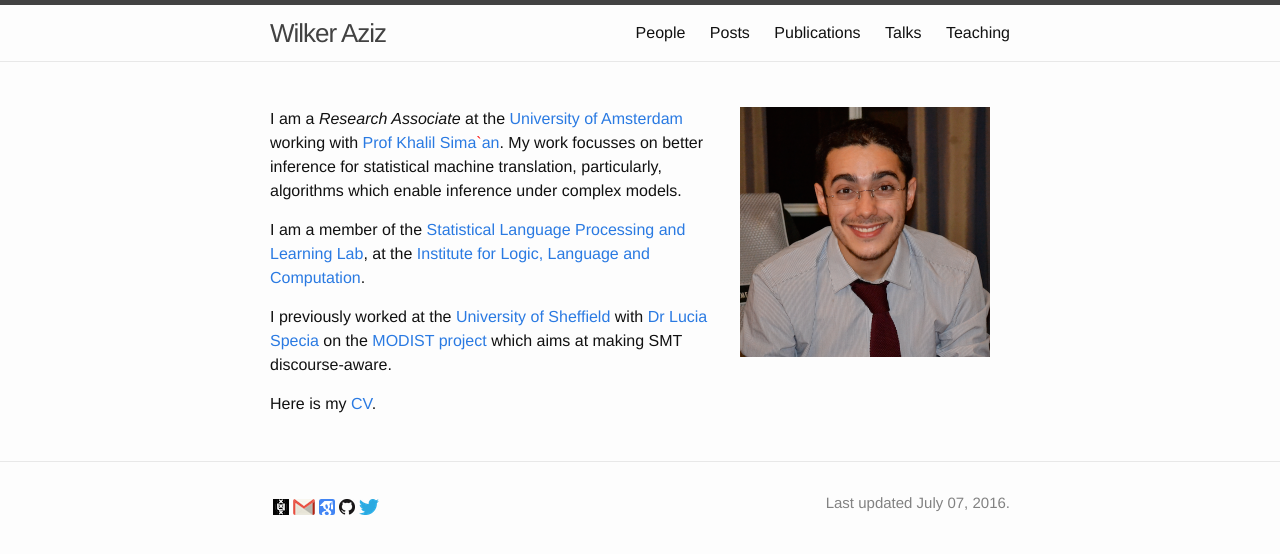
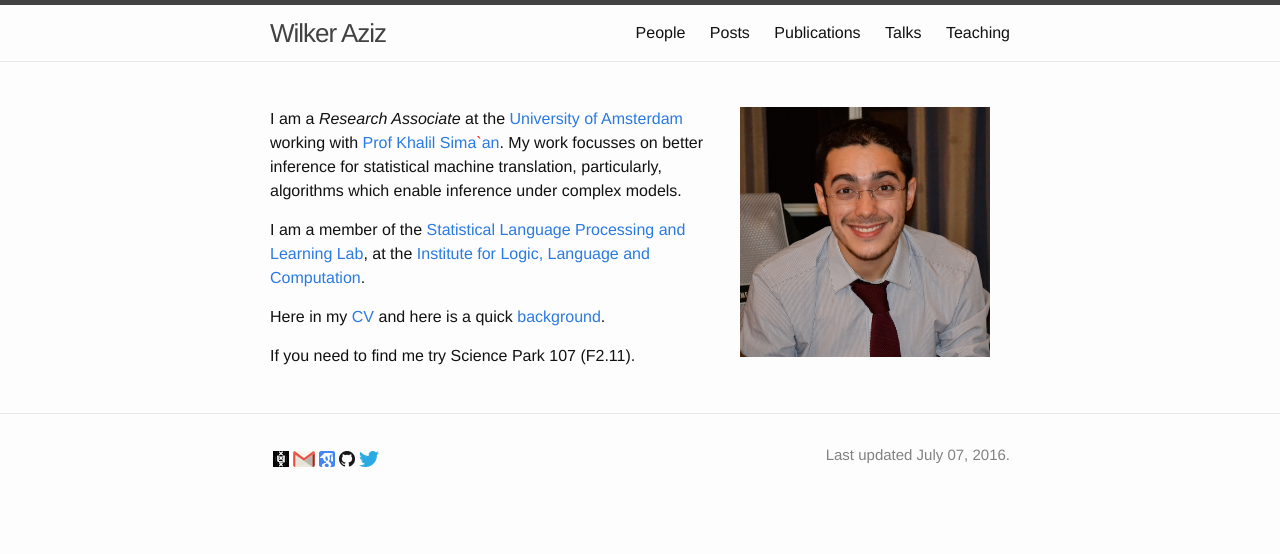
Before and after one commit to wilkeraziz/oldsite, a Jekyll site: the page built from index.md, in a window 1280 px wide. Shown: the top 554 px of the page. Built offline with Jekyll 4.4.1, drawn with Linux system fonts in a browser that asks for light colours.

Commit message:
update address

```diff
--- a/_includes/footer.html
+++ b/_includes/footer.html
@@ -51,7 +51,6 @@
       </div>
 
       <div class="footer-col  footer-col-2">
-
       </div>
 
       <div class="footer-col  footer-col-3">
--- a/index.md
+++ b/index.md
@@ -10,11 +10,10 @@ which enable inference under complex models.
 
 I am a member of the [Statistical Language Processing and Learning Lab][SLPLL], at the [Institute for Logic, Language and Computation][ILLC].
 
-I previously worked at the [University of Sheffield](http://www.sheffield.ac.uk/dcs) with [Dr Lucia Specia]({{ site.lucia_specia }}) on the [MODIST project]({{ site.modist_url }}) which aims at making SMT discourse-aware.
+Here in my [CV]({{ site.baseurl }}/{{ site.cv }}) and here is a quick [background](pages/background).
 
+If you need to find me try Science Park 107 (F2.11).
 
-
-Here is my [CV]({{ site.baseurl }}/{{ site.cv }}).
 
 [SLPLL]: {{ site.slpll_url }} "Statistical Language Processing and Learning Lab"
 [ILLC]: {{ site.illc_url }} "Institute for Logic, Language and Computation"
```
Also changed, not shown: pages/background.markdown (added, +11 -0 lines), 3 other files.
